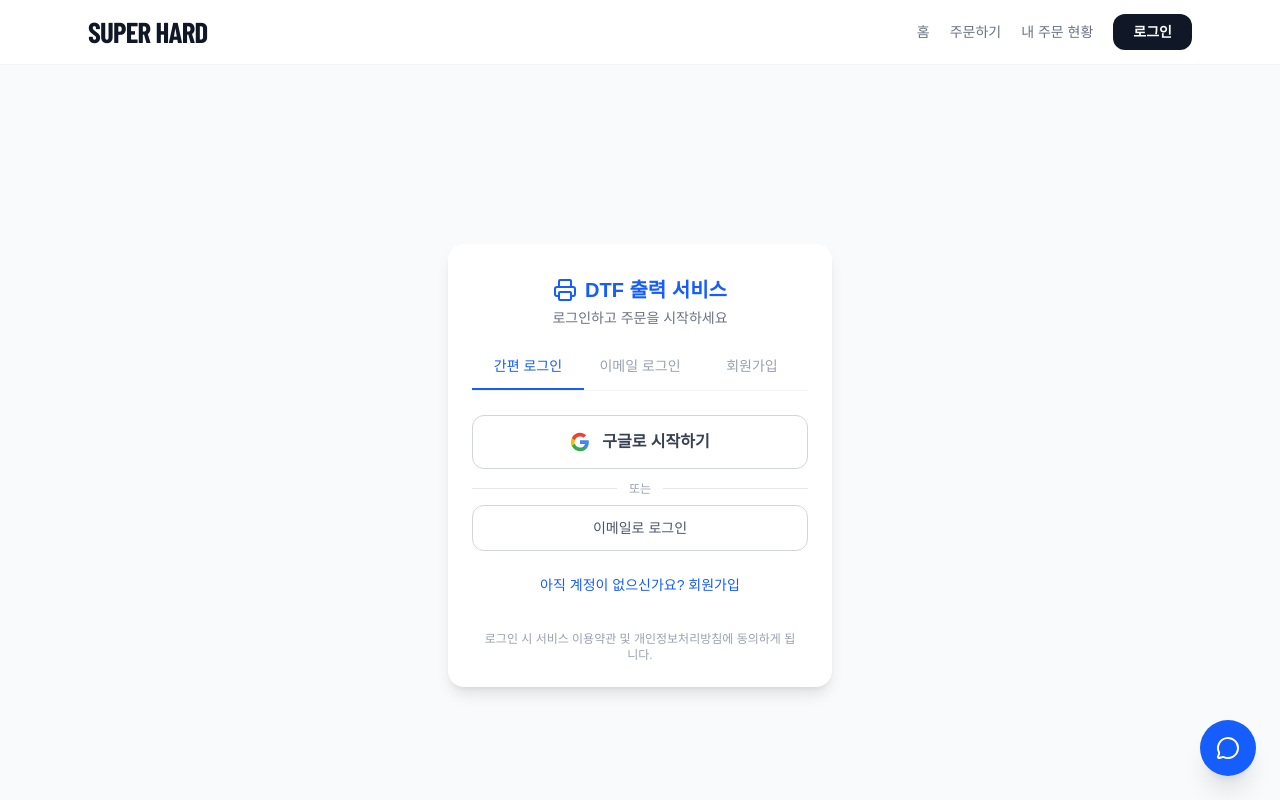
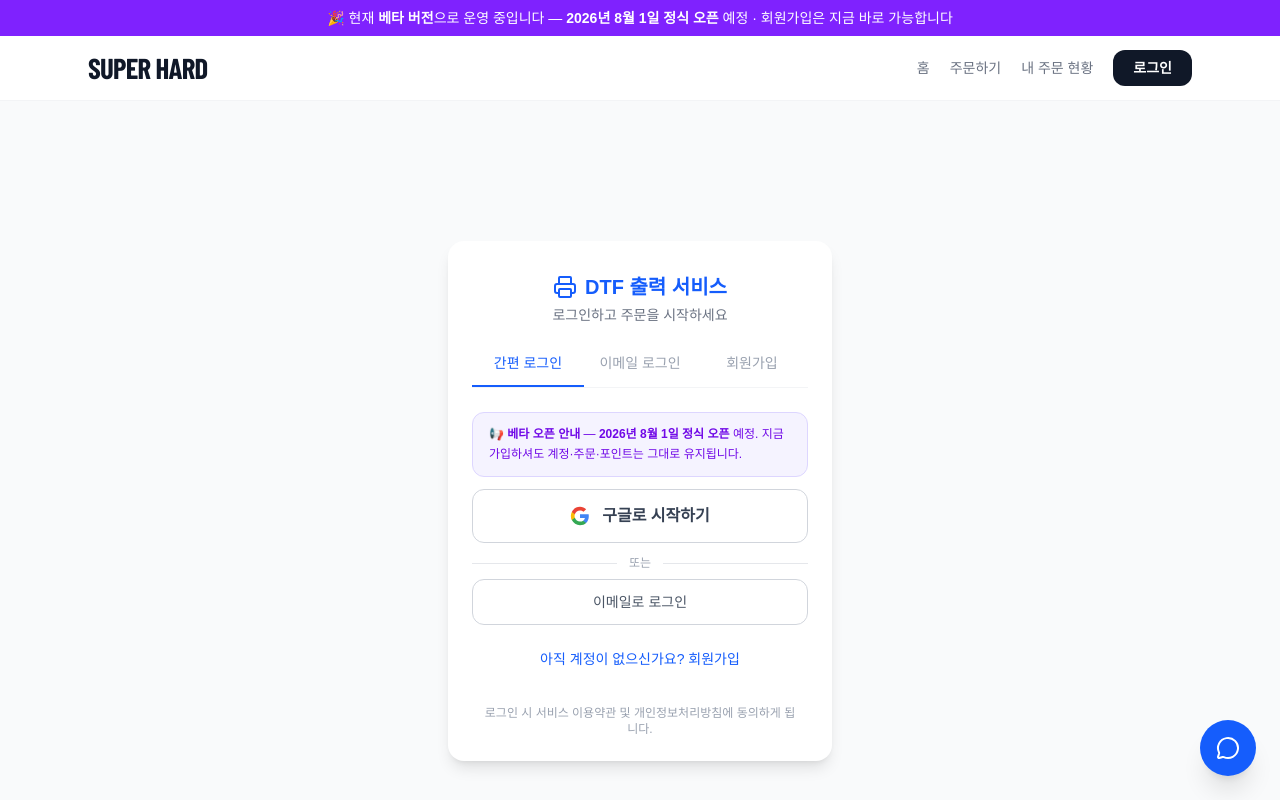
Before and after one commit to FighterManiak/dtf-print, a Next.js app: page /login in a window 1280 px wide. Shown: the top 800 px of the page. Built offline with nearby package versions, Linux system fonts and the light colour scheme; a web font is replaced by a local one.

Commit message:
feat: beta open notice — top banner (all pages) + signup/social login notice box

```diff
--- a/src/app/layout.tsx
+++ b/src/app/layout.tsx
@@ -20,6 +20,10 @@ export default function RootLayout({ children }: { children: React.ReactNode })
   return (
     <html lang="ko" className={`${geist.className} ${barlowCondensed.variable} h-full`}>
       <body className="min-h-full flex flex-col bg-gray-50">
+        {/* 베타 오픈 안내 배너 */}
+        <div className="bg-violet-600 text-white text-center text-xs sm:text-sm px-4 py-2 font-medium">
+          🎉 현재 <b>베타 버전</b>으로 운영 중입니다 — <b>2026년 8월 1일 정식 오픈</b> 예정 · 회원가입은 지금 바로 가능합니다
+        </div>
         <Header />
         <main className="flex-1">{children}</main>
         <ChatWidget />
--- a/src/app/login/page.tsx
+++ b/src/app/login/page.tsx
@@ -182,6 +182,11 @@ function LoginContent() {
           {/* 간편 로그인 탭 */}
           {tab === 'social' && (
             <div className="space-y-3">
+              {/* 베타 안내 */}
+              <div className="bg-violet-50 border border-violet-200 rounded-xl px-4 py-3 text-xs text-violet-700 leading-relaxed">
+                <b>📢 베타 오픈 안내</b> — <b>2026년 8월 1일 정식 오픈</b> 예정.
+                지금 가입하셔도 계정·주문·포인트는 그대로 유지됩니다.
+              </div>
               <button
                 onClick={signInWithGoogle}
                 className="w-full flex items-center justify-center gap-3 bg-white text-gray-700 font-bold py-3.5 rounded-xl border border-gray-300 hover:bg-gray-50 transition-colors"
@@ -292,6 +297,12 @@ function LoginContent() {
           {/* 회원가입 탭 */}
           {tab === 'signup' && (
             <form onSubmit={handleSignup} className="space-y-4">
+              {/* 베타 안내 */}
+              <div className="bg-violet-50 border border-violet-200 rounded-xl px-4 py-3 text-xs text-violet-700 leading-relaxed">
+                <b>📢 베타 오픈 안내</b><br />
+                현재 베타 버전으로 운영 중이며 <b>2026년 8월 1일 정식 오픈</b> 예정입니다.
+                지금 가입하셔도 계정·주문·포인트는 정식 오픈 후 그대로 유지됩니다.
+              </div>
               <div>
                 <label className="text-sm font-semibold text-gray-700 block mb-1.5">이름</label>
                 <input
```
